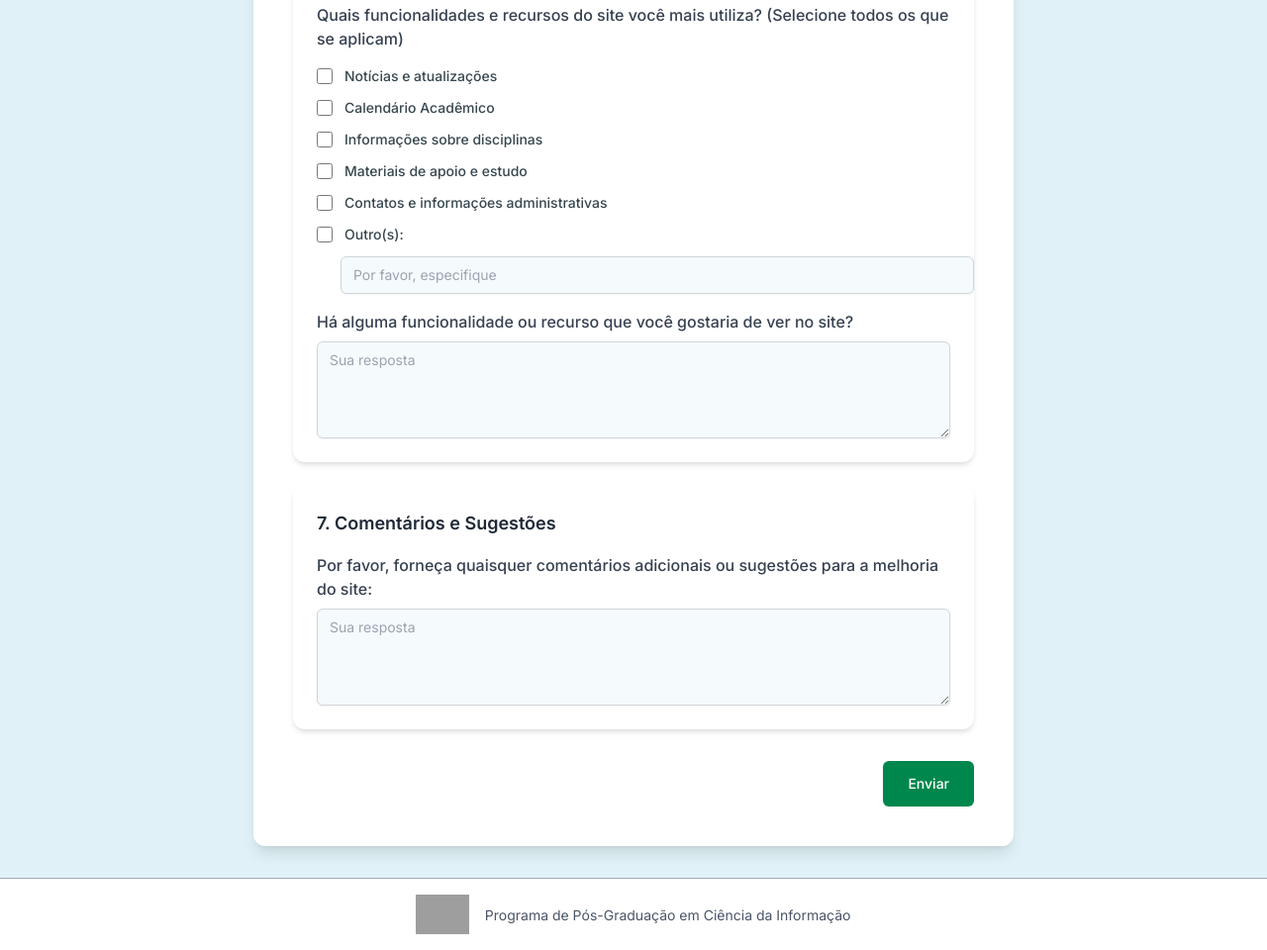
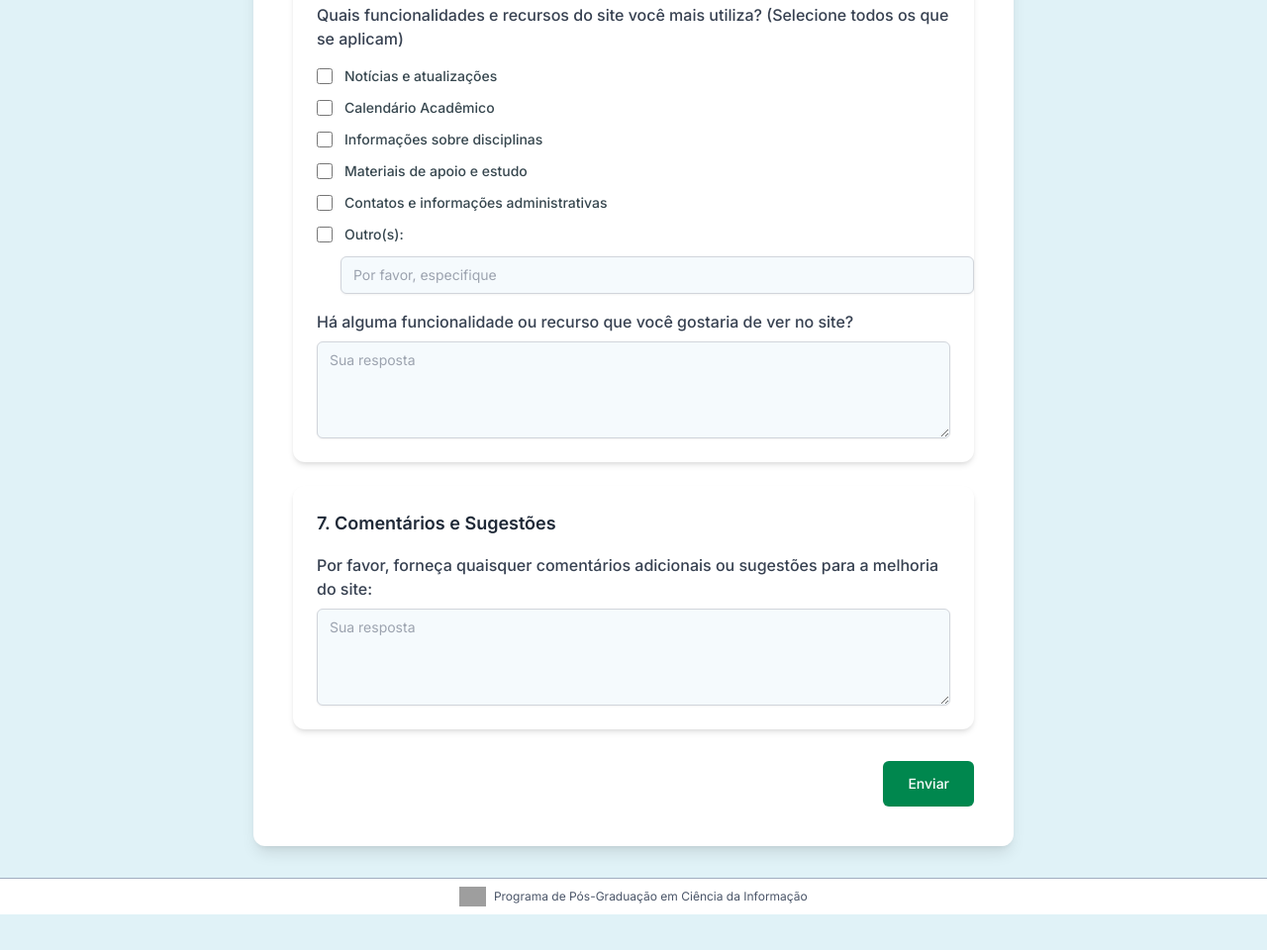
Before and after one commit to hudsongomes-coder/site-arquivologia, a plain HTML site: page index.html in a window 1280 px wide. Shown: the part 3534-4494 px from the top of the page at 99% size. After the commit the page ends 4458 px from the top, so only its background shows below. Drawn offline with nearby package versions, Linux system fonts and the light colour scheme; grey boxes are pictures that could not be loaded.

Commit message:
Update index.html

```diff
--- a/index.html
+++ b/index.html
@@ -149,12 +149,12 @@
             -webkit-text-fill-color: transparent;
             color: transparent; /* Fallback para navegadores que não suportam */
         }
-.footer {
-    background-color: #ffffff; /* Cor de fundo alterada para branco */
+        .footer {
+    background-color: #ffffff;
     color: #4a5568;
-    padding: 1rem 0;
+    padding: 0.5rem 0; /* Espaçamento interno menor para diminuir a altura */
     text-align: center;
-    font-size: 0.875rem;
+    font-size: 0.75rem; /* Tamanho da fonte diminuído */
     border-top: 1px solid #a0aec0;
     margin-top: auto;
 }
@@ -163,15 +163,16 @@
     flex-direction: row;
     align-items: center;
     justify-content: center;
-    gap: 1rem;
+    gap: 0.5rem; /* Espaçamento menor entre a imagem e o texto */
     max-width: 1200px;
     margin: 0 auto;
     padding: 0 1rem;
 }
 .footer-image {
-    height: 40px;
+    height: 20px; /* Altura da imagem alterada para 20px */
     max-width: 100%;
 }
+
     </style>
 </head>
 <body>
```
